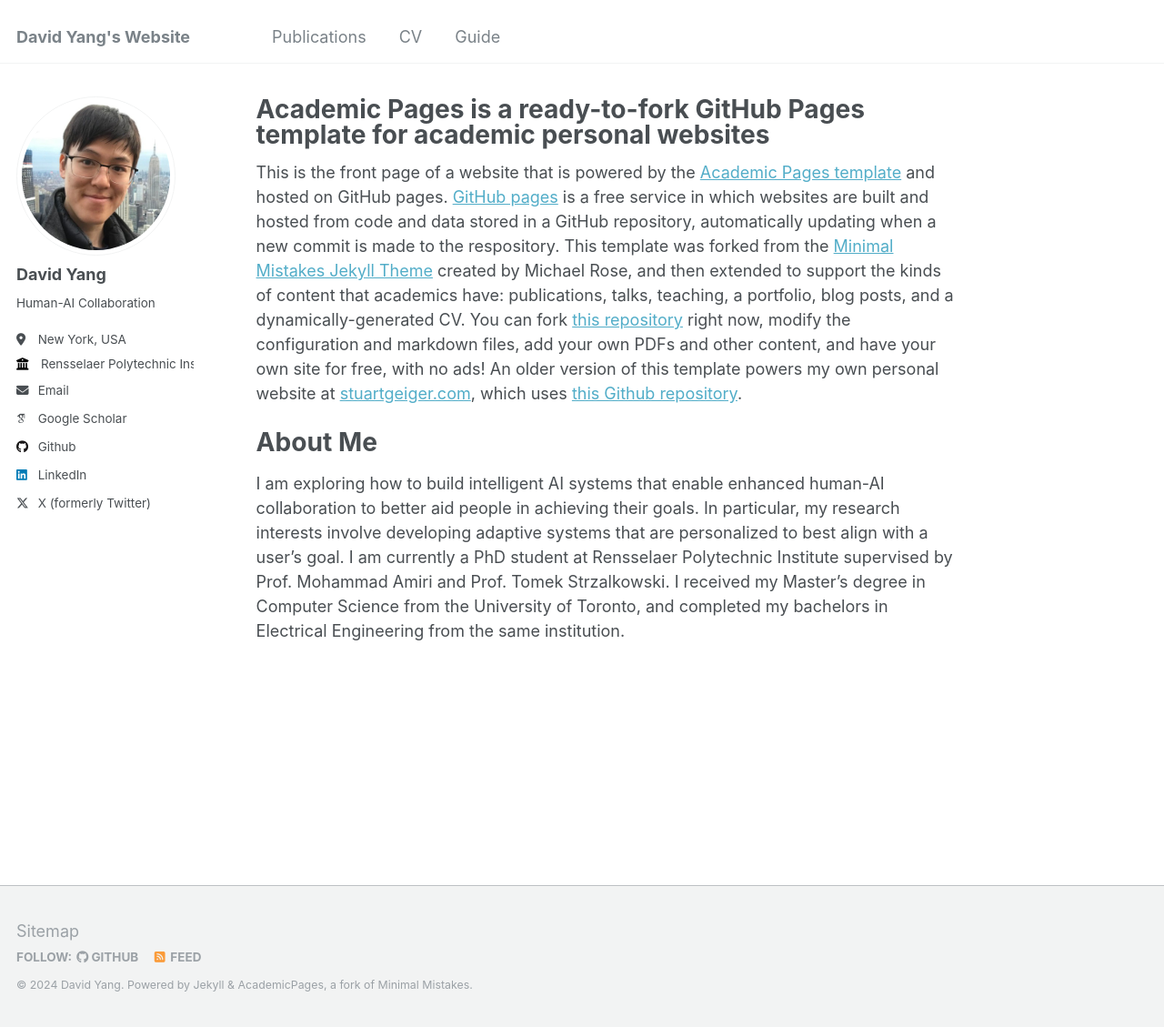
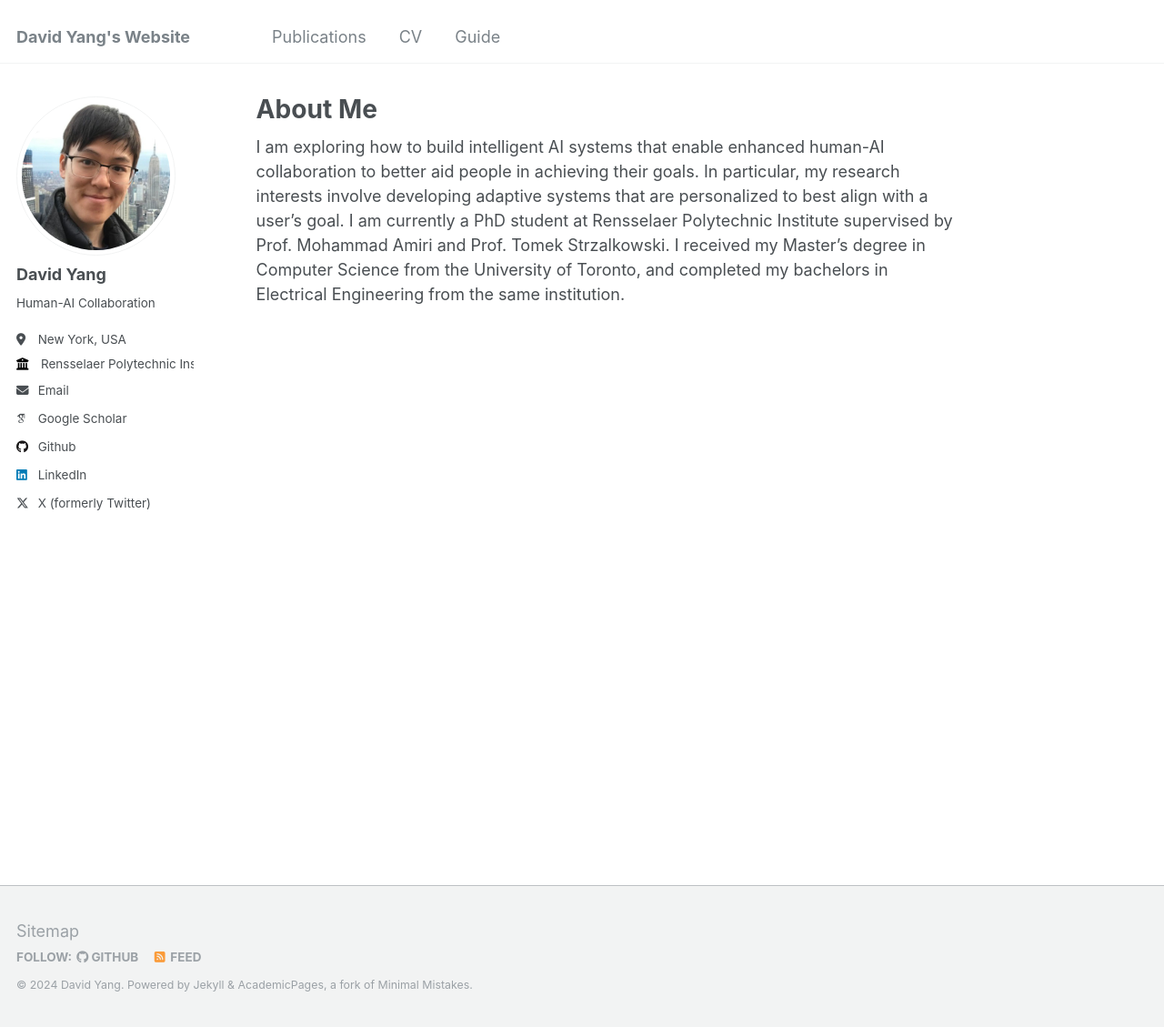
Before and after one commit to Davidhy514/davidhy.github.io, a Jekyll site: the page built from _pages/about.md, in a window 1280 px wide and 1129 px high. Shown: the whole window at 91% size. Built offline with Jekyll 4.4.1, drawn with Linux system fonts in a browser that asks for light colours; some web fonts are replaced.

Commit message:
Update about.md

```diff
--- a/_pages/about.md
+++ b/_pages/about.md
@@ -1,14 +1,9 @@
 ---
 permalink: /
-title: "Academic Pages is a ready-to-fork GitHub Pages template for academic personal websites"
+title: "About Me"
 author_profile: true
 redirect_from:
   - /about/
   - /about.html
 ---
-
-This is the front page of a website that is powered by the [Academic Pages template](https://github.com/academicpages/academicpages.github.io) and hosted on GitHub pages. [GitHub pages](https://pages.github.com) is a free service in which websites are built and hosted from code and data stored in a GitHub repository, automatically updating when a new commit is made to the respository. This template was forked from the [Minimal Mistakes Jekyll Theme](https://mmistakes.github.io/minimal-mistakes/) created by Michael Rose, and then extended to support the kinds of content that academics have: publications, talks, teaching, a portfolio, blog posts, and a dynamically-generated CV. You can fork [this repository](https://github.com/academicpages/academicpages.github.io) right now, modify the configuration and markdown files, add your own PDFs and other content, and have your own site for free, with no ads! An older version of this template powers my own personal website at [stuartgeiger.com](http://stuartgeiger.com), which uses [this Github repository](https://github.com/staeiou/staeiou.github.io).
-
-About Me
-======
 I am exploring how to build intelligent AI systems that enable enhanced human-AI collaboration to better aid people in achieving their goals. In particular, my research interests involve developing adaptive systems that are personalized to best align with a user's goal. I am currently a PhD student at Rensselaer Polytechnic Institute supervised by Prof. Mohammad Amiri and Prof. Tomek Strzalkowski. I received my Master's degree in Computer Science from the University of Toronto, and completed my bachelors in Electrical Engineering from the same institution.
```
